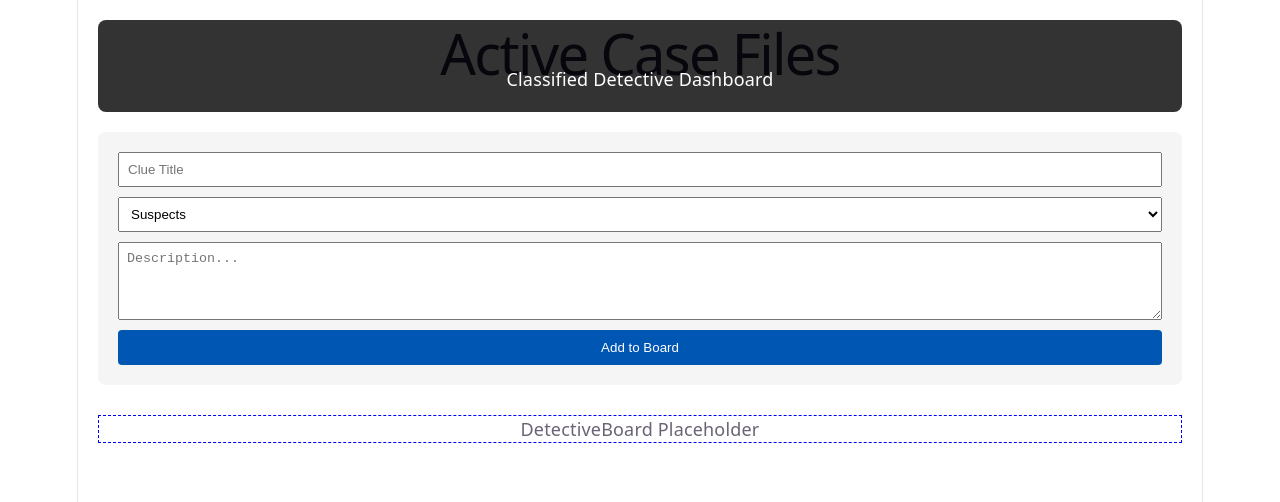
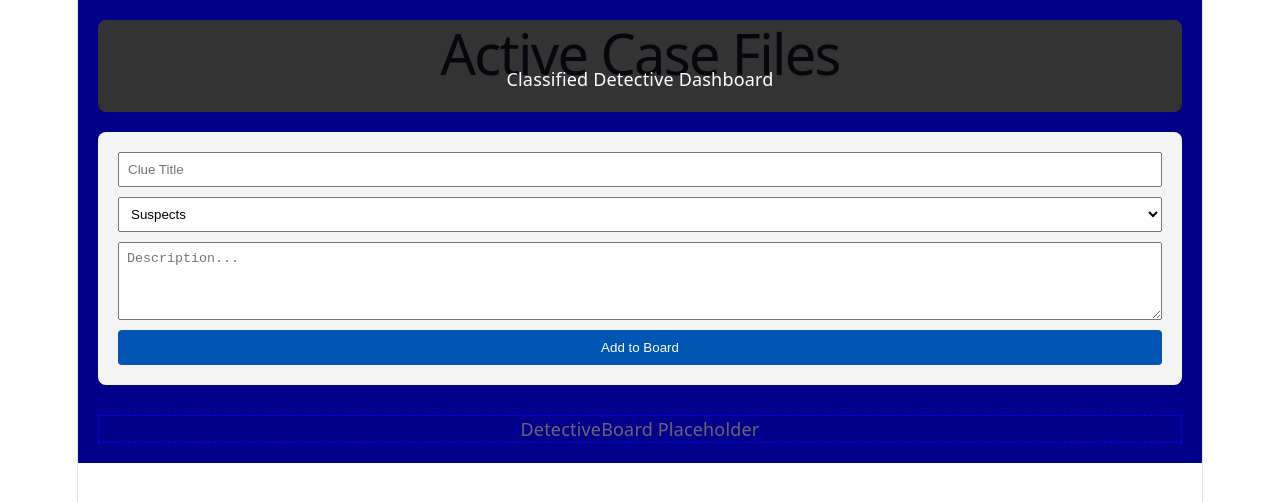
Before and after one commit to NikaGhaderi/detective-board, a React app: page / in a window 1280 px wide. Shown: the top 502 px of the page. Built offline with nearby package versions, Linux system fonts and the light colour scheme; the HTML template or start-up script is replaced by a standard one.

Commit message:
style: Set background color to darkblue

```diff
--- a/src/App.css
+++ b/src/App.css
@@ -1,3 +1,7 @@
+.app-container {
+  background-color: darkblue;
+}
+
 .counter {
   font-size: 16px;
   padding: 5px 10px;
```
